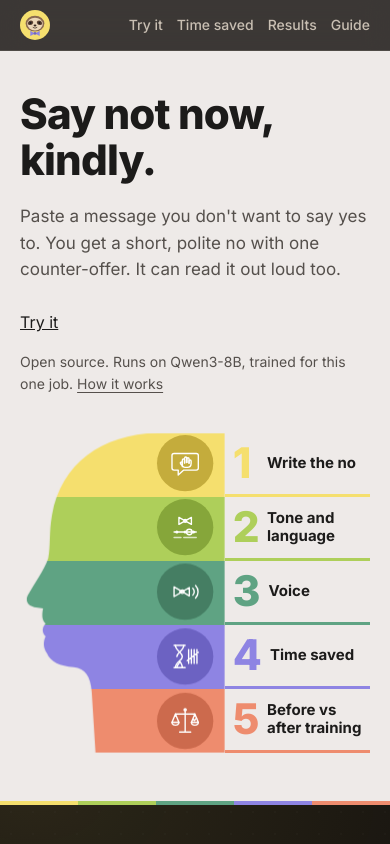
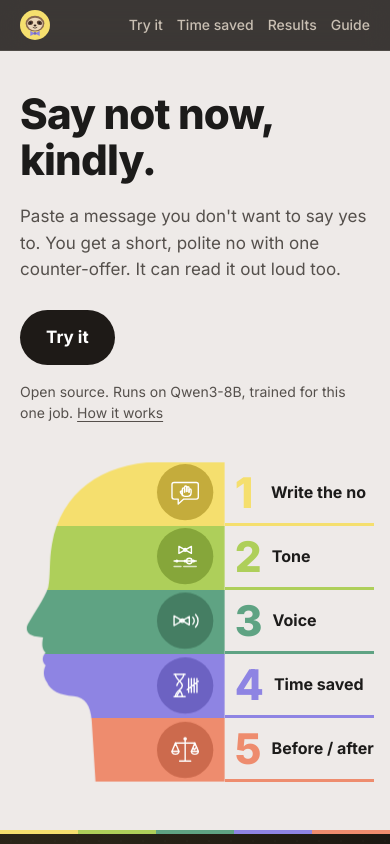
Before and after one commit to comzzy/sloth-butler, a Next.js app in the folder web/: page / in a window 390 px wide. Shown: the top 844 px of the page. Built offline with nearby package versions, Linux system fonts and the light colour scheme.

Commit message:
Use short one-line labels in the hero head on mobile, restore the Try it button, hide brand text under 640px

```diff
--- a/web/app/globals.css
+++ b/web/app/globals.css
@@ -375,3 +375,15 @@ main:focus,[tabindex="-1"]:focus{outline:none}
   nav a{font-size:14px}
 }
 @media (max-width:370px){nav{gap:11px}nav a{font-size:13px}.site-header .brand svg{width:28px;height:28px}}
+.primary{display:inline-flex;align-items:center;gap:10px;background:#1E1A17;color:#fff;border:0;border-radius:999px;padding:14px 26px;font-weight:700;font-size:17px;cursor:pointer;text-decoration:none;transition:transform .6s var(--ease-sloth),background .4s}
+.primary:hover{background:#3a3633;transform:translateY(-2px)}
+.t-short{display:none}
+@media (max-width:640px){
+  .head-row strong .t-long{display:none}
+  .head-row strong .t-short{display:inline}
+  .head-row .row-line{display:none}
+  .head-row a{align-items:center;gap:10px;padding-left:10px}
+  .head-row strong{font-size:16px;line-height:1.1;white-space:nowrap}
+  .head-row .num{line-height:1;flex:none}
+  header.site-header .brand > span{display:none}
+}
--- a/web/components/BandedHead.tsx
+++ b/web/components/BandedHead.tsx
@@ -39,7 +39,7 @@ export function BandedHead() {
             <a href={`#${f.id}`} tabIndex={-1}>
               <span className="num" style={{ color: f.color }} aria-hidden="true">{f.n}</span>
               <span>
-                <strong>{f.title}</strong>
+                <strong><span className="t-long">{f.title}</span><span className="t-short">{f.short}</span></strong>
                 <span className="row-line">{f.line}</span>
               </span>
             </a>
--- a/web/lib/features.ts
+++ b/web/lib/features.ts
@@ -1,7 +1,7 @@
 export const FEATURES = [
-  { n: 1, id: "negotiate", title: "Write the no", line: "One no, one counter-offer", color: "#F5DF6E", dark: "#C4AC3C", text: "#8A7614" },
-  { n: 2, id: "style", title: "Tone and language", line: "Soft, firm or maybe-later. English or Pidgin", color: "#AECF5A", dark: "#86A63A", text: "#5D7A1C" },
-  { n: 3, id: "voice", title: "Voice", line: "Plays the reply out loud", color: "#5FA383", dark: "#457E63", text: "#3A7358" },
-  { n: 4, id: "ledger", title: "Time saved", line: "Counts the requests you turned down", color: "#8E84E3", dark: "#6C62C2", text: "#5B50B8" },
-  { n: 5, id: "proof", title: "Before vs after training", line: "Same model, before and after we trained it", color: "#EE8C6E", dark: "#CC6A4D", text: "#A84E33" },
+  { n: 1, id: "negotiate", title: "Write the no", short: "Write the no", line: "One no, one counter-offer", color: "#F5DF6E", dark: "#C4AC3C", text: "#8A7614" },
+  { n: 2, id: "style", title: "Tone and language", short: "Tone", line: "Soft, firm or maybe-later. English or Pidgin", color: "#AECF5A", dark: "#86A63A", text: "#5D7A1C" },
+  { n: 3, id: "voice", title: "Voice", short: "Voice", line: "Plays the reply out loud", color: "#5FA383", dark: "#457E63", text: "#3A7358" },
+  { n: 4, id: "ledger", title: "Time saved", short: "Time saved", line: "Counts the requests you turned down", color: "#8E84E3", dark: "#6C62C2", text: "#5B50B8" },
+  { n: 5, id: "proof", title: "Before vs after training", short: "Before / after", line: "Same model, before and after we trained it", color: "#EE8C6E", dark: "#CC6A4D", text: "#A84E33" },
 ] as const;
```
